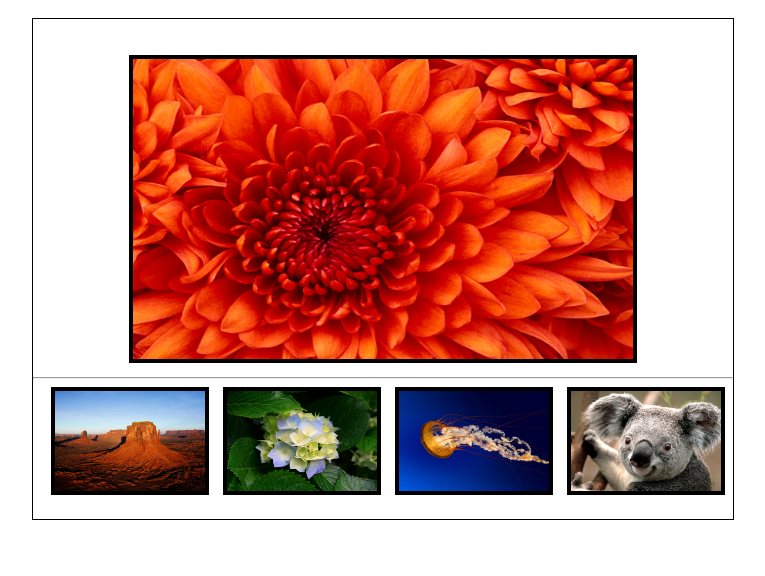
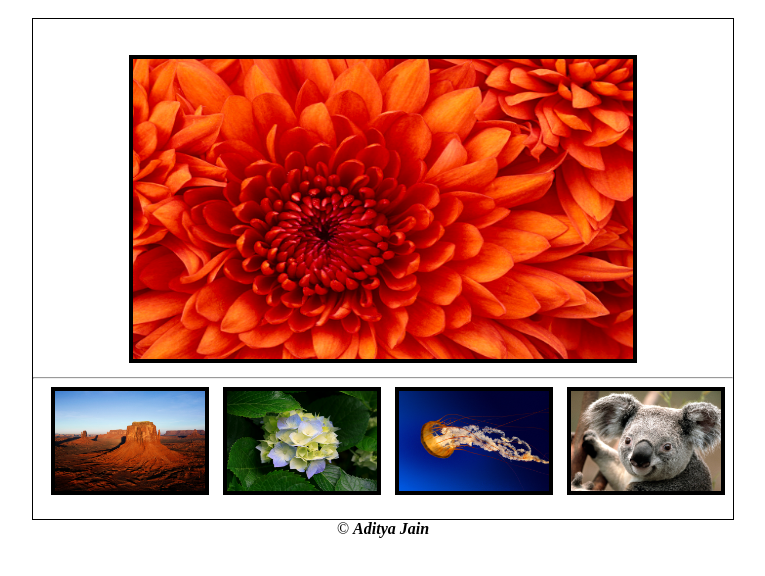
Before and after one commit to ErAdityaJain/imagegallery.github.io, a plain HTML site: page index.html in a window 1280 px wide. Shown: the part 48-624 px from the top of the page, without its empty margins (257-1022 px from the left). Drawn offline with Linux system fonts and the light colour scheme.

Commit message:
Update index.html

```diff
--- a/index.html
+++ b/index.html
@@ -62,5 +62,7 @@
 <center>
 	<!--author = Aditya Jain-->
 
+	<footer>&copy; <b><i>Aditya Jain</i></b></footer>
+
 </body>
 </html>
```
